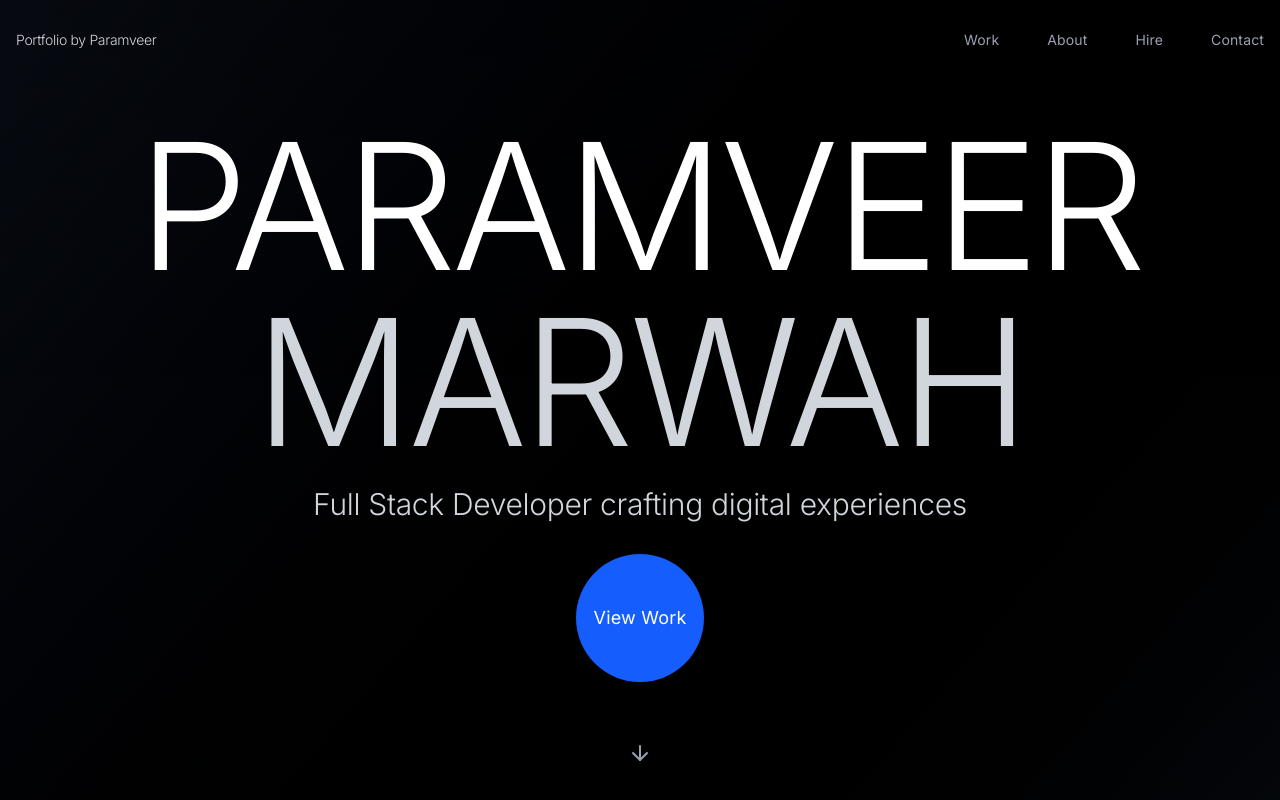
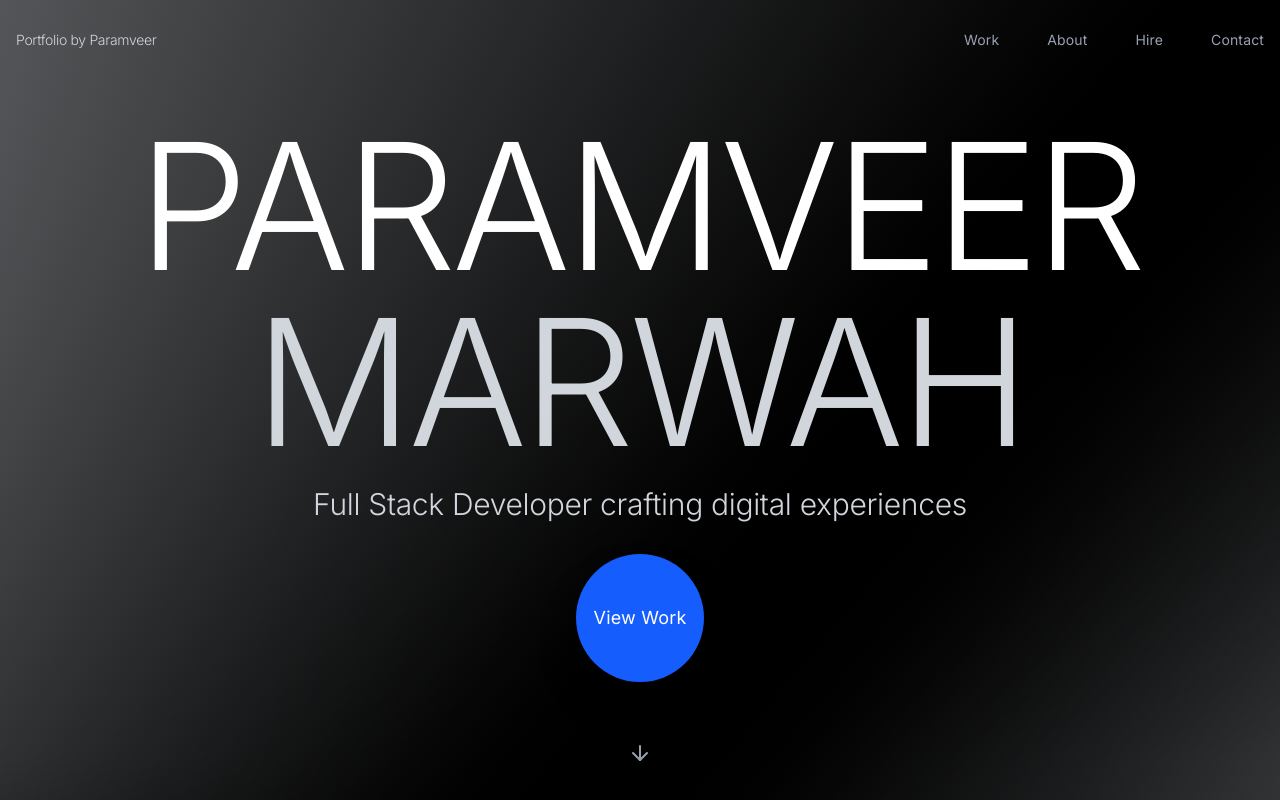
Before and after one commit to paramveer02/my-dev-portfolio, a React (Vite) app: page / in a window 1280 px wide. Both pictures are taken after a click on the button "Skip →". Shown: the top 800 px of the page. Built offline with nearby package versions, Linux system fonts and the light colour scheme.

Commit message:
refactoring: testing bg colors

```diff
--- a/src/App.jsx
+++ b/src/App.jsx
@@ -77,8 +77,8 @@ function App() {
     >
       {/* Cinematic Background */}
       <div className="fixed inset-0 z-0">
-        <div className="w-full h-full bg-gradient-to-br from-gray-900 via-black to-gray-800"></div>
-        <div className="absolute inset-0 bg-[radial-gradient(ellipse_at_center,_var(--tw-gradient-stops))] from-blue-900/20 via-gray-900/40 to-black"></div>
+        <div className="w-full h-full bg-gradient-to-br from-gray-300 via-black to-gray-300"></div>
+        <div className="absolute inset-0 bg-[radial-gradient(ellipse_at_center,_var(--tw-gradient-stops))] from-blue-100/20 via-gray-100/40 to-black"></div>
         <div className="absolute inset-0 bg-gradient-to-b from-black/60 via-black/40 to-black/80"></div>
       </div>
 
```
